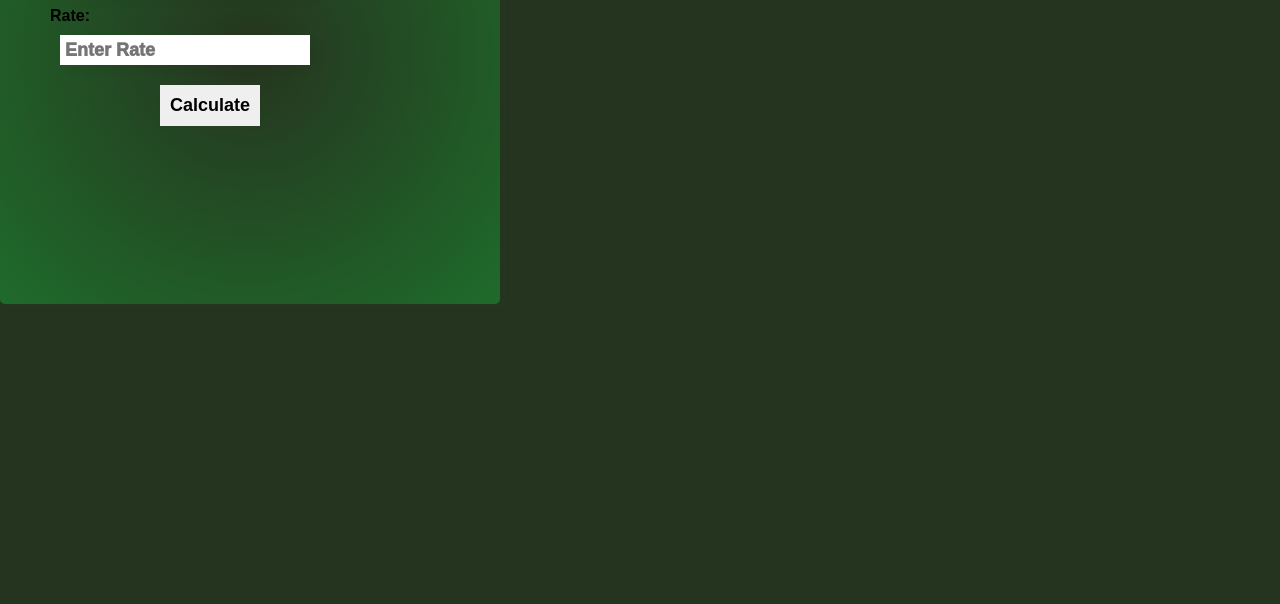
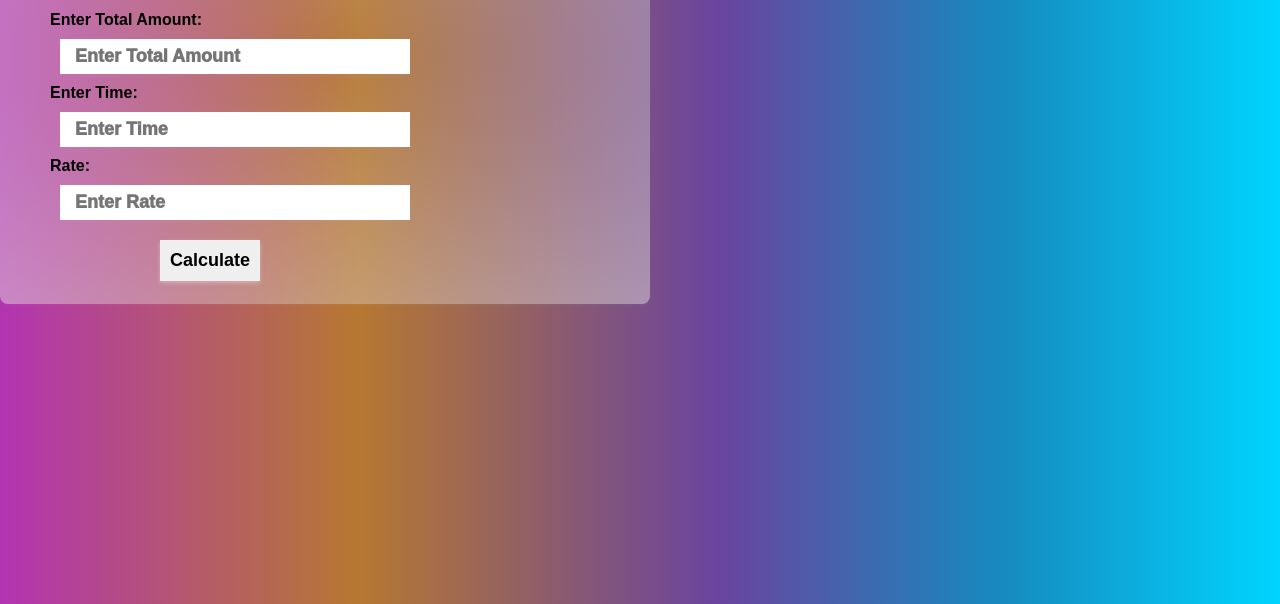
Before and after one commit to akhils-github/calculator-html, a plain HTML site: page index.html in a window 1280 px wide. Shown: the part 196-800 px from the top of the page. Drawn offline with Linux system fonts and the light colour scheme.

Commit message:
Update style.css

```diff
--- a/style.css
+++ b/style.css
@@ -8,24 +8,25 @@
 }
 body{
     display: grid;
-    height: 300px;
-    width: 300px;
+    height: 500px;
+    width: 650px;
     place-items: center;
-    background: rgba(29, 46, 24, 0.968);
+    background: linear-gradient(90deg, rgba(179,52,178,1) 0%, rgba(182,120,49,1) 28%, rgba(106,68,159,1) 56%, rgba(23,137,190,1) 78%, rgba(0,212,255,1) 100%);
 }
 .container
 {
     text-align: center;
-    border-radius: 5px;
-    box-shadow: 5px 5px 10px rgba(95, 85, 85, 0.019);
+    border-radius: 8px;
+    box-shadow: 0 2px 4px rgba(214, 202, 202, 0.05);
     height: 500px;
-    width: 500px;
-    background: radial-gradient(at center, rgba(136, 90, 10, 0.015), rgba(21, 202, 63, 0.37));
+    width: 650px;
+    background: radial-gradient(at center, rgba(214, 202, 202, 0.05), rgba(224, 217, 217, 0.5));
 }
 
 .container h1
 {
-    margin: 10px;
+    text-align: start;
+    margin: 85px;
 }
 .inpSection{
 
@@ -33,17 +34,17 @@ body{
     text-align: left;
 }
 input{
-    color: rgba(30, 28, 28, 0.936);
+    color: rgba(51, 45, 45, 0.5);
     font-weight: 999;
     outline: none;
     border: none;
-    box-shadow: 5px 5px 10px rgba(60, 5, 14, 0.049);
+    box-shadow: 0 2px 4px rgba(214, 202, 202, 0.05);
     font-size: 18px;
-    padding: 5px;
-    height: 30px;
+    padding: 15px;
+    height: 35px;
     margin: 10px;
     display: flex;
-    width: 250px;
+    width: 350px;
 }
 .button button{
     padding: 10px;
@@ -51,9 +52,9 @@ input{
     font-size: 18px;
     font-weight: 650;
     cursor: pointer;
-    border: none;
+    border: 10px;
     outline: none;
-    box-shadow: 0 2px 4px rgba(211, 15, 15, 0.018);
+    box-shadow: 0 2px 4px rgba(224, 217, 217, 0.5);
 }
 .result{
     position: relative;
```
